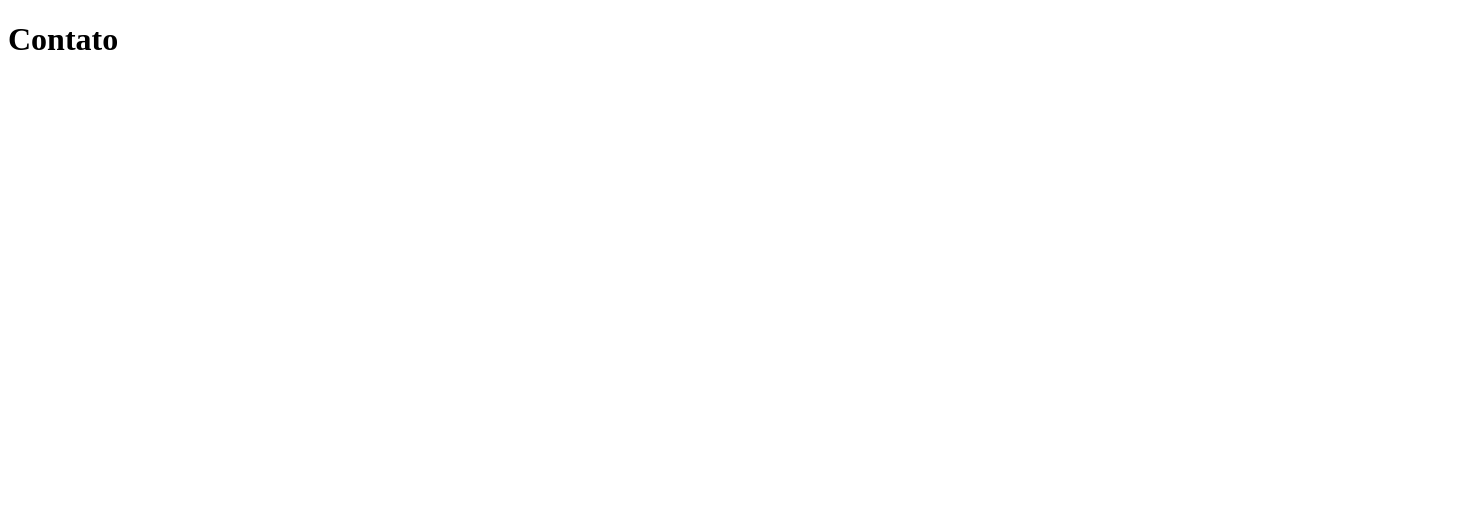
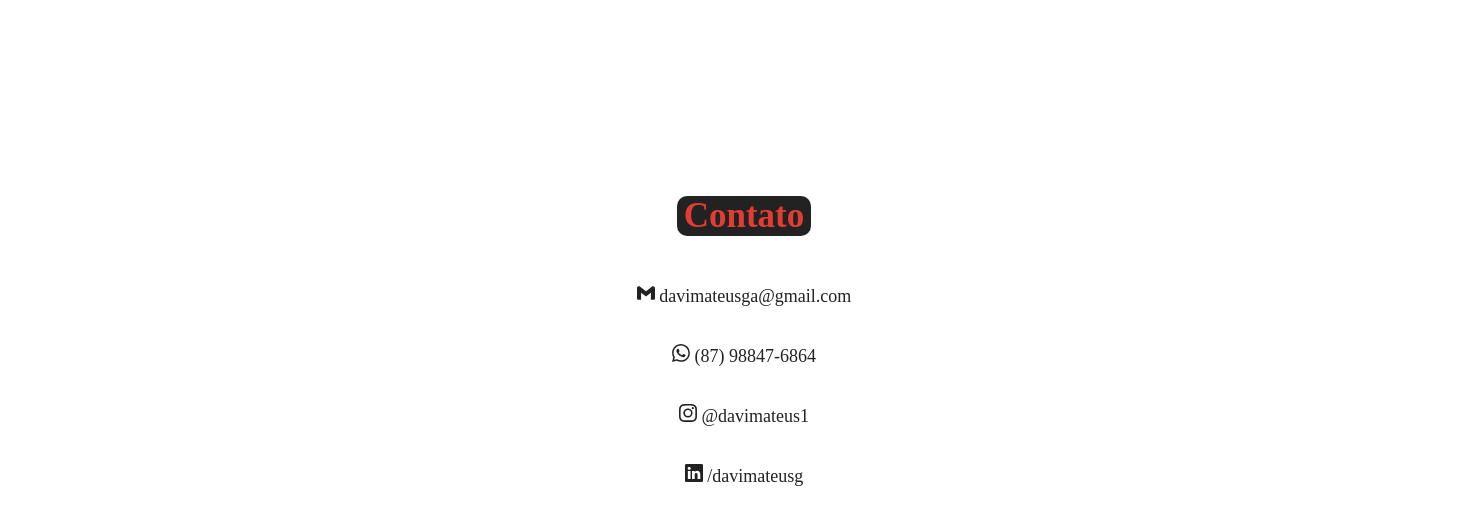
Before and after one commit to davimateus1/Pokenext, a Next.js app: page /contact in a window 1280 px wide. Shown: the top 524 px of the page, 1480 px wide, since content can reach past the window. Built offline with nearby package versions, Linux system fonts and the light colour scheme.

Commit message:
contact page finished

```diff
--- a/pages/contact.js
+++ b/pages/contact.js
@@ -1,7 +1,26 @@
-export default function contact() {
-    return (
-        <div>
-            <h1>Contato</h1>
-        </div>
-    )
+import { BsWhatsapp, BsLinkedin, BsInstagram } from "react-icons/bs";
+import { SiGmail } from "react-icons/si";
+
+import styles from "../styles/Contact.module.css";
+
+function Contact() {
+  return (
+    <section className={styles.contact_container}>
+        <h1>Contato</h1>
+      <p>
+        <SiGmail /> <a href="mailto:davimateusga@gmail.com"> davimateusga@gmail.com </a>
+      </p>
+      <p>
+        <BsWhatsapp /> <a href="https://api.whatsapp.com/send?phone=5587988476864&text=Enviar%20mensagem%20para%20Davi%20Mateus" target="_blank" rel="noreferrer"> (87) 98847-6864 </a>
+      </p>
+      <p>
+        <BsInstagram /> <a href="https://www.instagram.com/davimateus1" target="_blank" rel="noreferrer"> @davimateus1 </a>
+      </p>
+      <p>
+        <BsLinkedin /> <a href="https://www.linkedin.com/in/davimateusg/" target="_blank" rel="noreferrer"> /davimateusg </a>
+      </p>
+    </section>
+  );
 }
+
+export default Contact;
--- a/styles/About.module.css
+++ b/styles/About.module.css
@@ -1,4 +1,5 @@
 .about {
+    margin-top: 5%;
     text-align: center;
 }
 
--- /dev/null
+++ b/styles/Contact.module.css
@@ -0,0 +1,46 @@
+.contact_container{
+    width: 100%;
+    display: flex;
+    flex-direction: column;
+    align-items: center;
+    justify-content: center;
+    padding: 6.5em;
+    text-align: center;
+    margin-bottom: 10%;
+    margin-top: 5%;
+}
+
+.contact_container h1 {
+    color: #e33d33;
+    padding: 0 .2em;
+    background-color: #222;
+    border-radius: 10px;
+    font-size: 35px;
+}
+
+.contact_container p{
+    text-decoration: none;
+    color: #222;
+    margin-top: 1.5%;
+    font-size: 18px;
+    transition: all 0.5s;
+}
+
+.contact_container p:hover{
+    color: #e33d33;
+    -webkit-transform: scale(1.1);
+    transform: scale(1.1);
+}
+
+.contact_container a{
+    text-decoration: none;
+    color: #222;
+    margin-top: 10%;
+    transition: all 0.5s;
+}
+
+.contact_container a:hover{
+
+    -webkit-transform: scale(1.1);
+    transform: scale(1.1);
+}
--- a/styles/Pokemon.module.css
+++ b/styles/Pokemon.module.css
@@ -1,4 +1,5 @@
 .pokemon_container {
+    margin-top: 5%;
     text-align: center;
 }
 
@@ -16,10 +17,6 @@
 .pokemon_container h3 {
     margin: .6em auto;
     font-size: 1.2em;
-}
-
-.pokemon_container .pokemon_container_p {
-    background-color: #e33d33;
 }
 
 .types_container {
```
